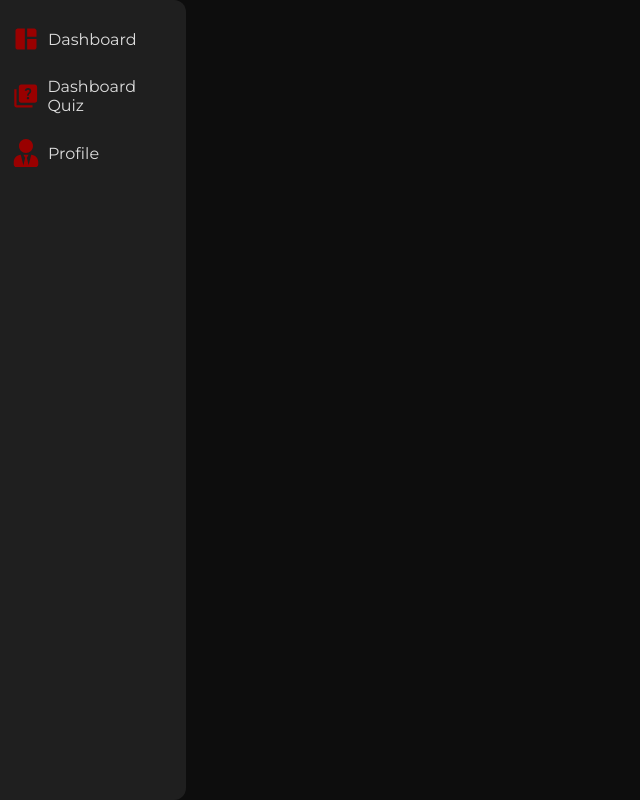
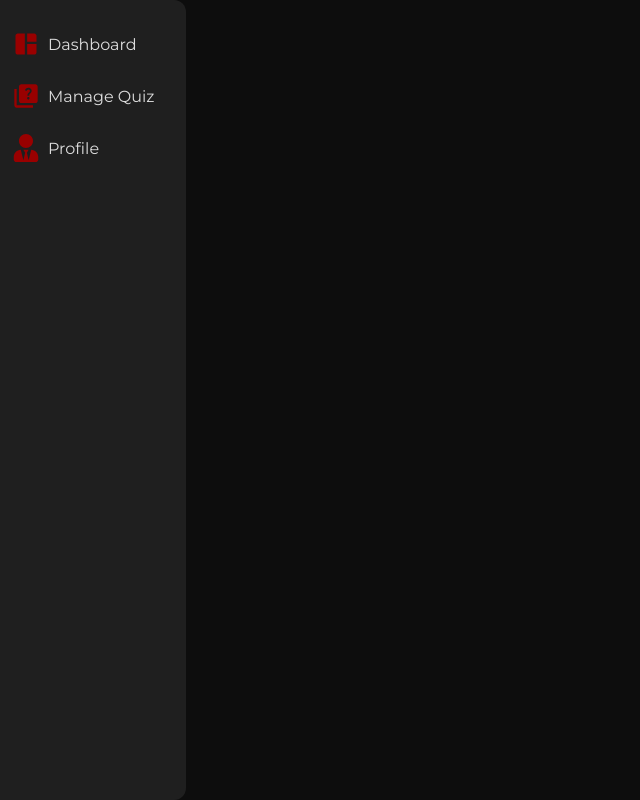
Before and after one commit to hbalardin/ifsul-project, a React (Create React App) app: page /dashboard in a window 1280 px wide. Shown: the whole page, without its empty margins (0-640 px from the left). Built offline with nearby package versions, Linux system fonts and the light colour scheme; sample sign-in values are in the browser's storage.

Commit message:
fix (dashboard sidebar): some styles and link

```diff
--- a/src/components/DashboardSidebar/index.tsx
+++ b/src/components/DashboardSidebar/index.tsx
@@ -5,7 +5,6 @@ import { DashboardSidebarContainer } from './styles';
 import { theme } from '../../styles/theme';
 
 export const DashboardSidebar = (): JSX.Element => (
-
   <DashboardSidebarContainer>
     <nav>
       <ul>
@@ -16,9 +15,9 @@ export const DashboardSidebar = (): JSX.Element => (
           </Link>
         </li>
         <li>
-          <Link to="/dashboard/quiz">
+          <Link to="/quiz/management">
             <MdQuiz size={28} color={theme.color.darkRed} />
-            Dashboard Quiz
+            Manage Quiz
           </Link>
         </li>
         <li>
@@ -29,7 +28,5 @@ export const DashboardSidebar = (): JSX.Element => (
         </li>
       </ul>
     </nav>
-
   </DashboardSidebarContainer>
-
 );
--- a/src/components/DashboardSidebar/styles.ts
+++ b/src/components/DashboardSidebar/styles.ts
@@ -18,31 +18,30 @@ export const DashboardSidebarContainer = styled.aside`
     padding: 64px 0 0 0;
     align-items: center;
     width: 100%;
-  }
+
     ul {
       width: 100%;
       padding-top: 64px;
-  }
 
       li {
-    padding: 12px;
         list-style: none;
         width: 100%;
         transition: all ease-in-out 0.5s;
+
         :hover {
           background-color: ${(props) => props.theme.color.background};
           filter: brightness(0.9);
-
         }
 
-  }
         a {
+          padding: 12px;
           text-decoration: none;
           color: ${(props) => props.theme.color.white};
           display: flex;
           align-items: center;
           gap: 8px;
-
         }
-
+      }
+    }
+  }
 `;
```
Lines whose indentation alone changed are shown as unchanged.
